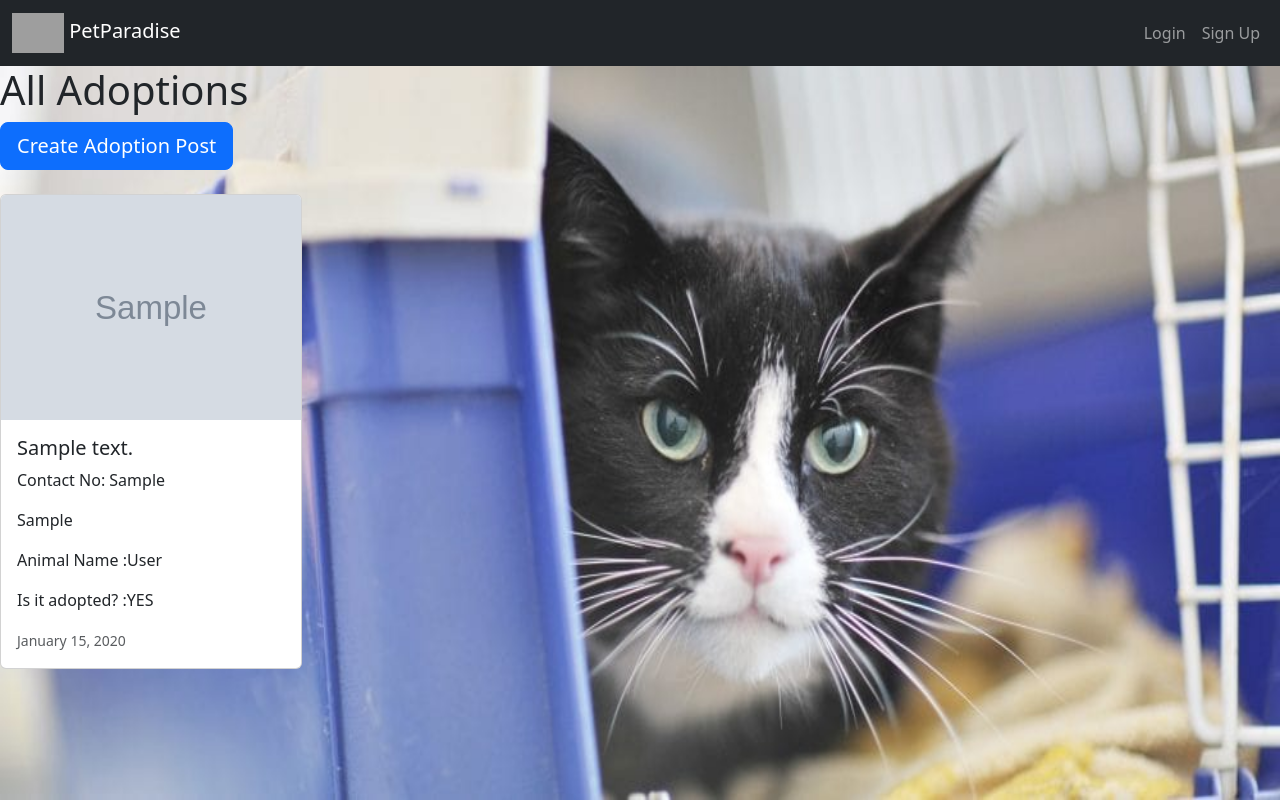
After one commit to Saidur-shemanto/PetParadise, a Django app: page /adopt/ in a window 1280 px wide. The commit adds this page. Run offline with Django 4.2, Linux system fonts and the light colour scheme; tables that the repository leaves empty hold one stand-in row (values such as "Sample post"); grey boxes marked "Sample" are stand-in pictures; some libraries are stand-ins or nearby versions; some web fonts are replaced; grey boxes are pictures that could not be loaded.

Commit message:
slight changes

```diff
--- a/adoption/models.py
+++ b/adoption/models.py
@@ -1,3 +1,24 @@
 from django.db import models
+from django.contrib.auth.models import User
 
 # Create your models here.
+class adoptionPost(models.Model):
+    Not_adopted = 'NO'
+    Adopted = 'YES'
+    adoption_choice = [
+        (Adopted, 'YES'),
+        (Not_adopted, 'NO'),
+
+    ]
+    adoptText = models.TextField()
+    adopt_image = models.ImageField(upload_to='media/', null= True, blank=True)
+    update_date = models.DateTimeField(auto_now=True, null = True)
+    create_date = models.DateTimeField(null = True)
+    adoptee = models.ForeignKey(
+        User, on_delete=models.CASCADE,
+        related_name= 'adopt_user'
+    )
+    animalName = models.CharField(max_length=30)
+    adoptee_contact = models.CharField(max_length=30, null=True)
+    adoptee_location = models.TextField()
+    adoptState = models.CharField(max_length=3, choices=adoption_choice, default=Not_adopted)
--- /dev/null
+++ b/adoption/urls.py
@@ -0,0 +1,15 @@
+
+
+from django.urls import path
+from . import views
+
+from .views import AdoptionPostListView
+from django.conf import settings
+
+app_name = 'adoptions'
+urlpatterns = [
+
+    path('', AdoptionPostListView.as_view(), name='adoption_post_list'),
+    path('AdoptionpostCreate/', views.CreateAdoptPost.as_view(), name='adopt_post_create'),
+
+]
--- a/adoption/views.py
+++ b/adoption/views.py
@@ -1,3 +1,39 @@
-from django.shortcuts import render
+from django.shortcuts import render, redirect
+from django.contrib.auth import get_user_model
+from django.contrib.auth.mixins import LoginRequiredMixin
+from django.views.generic import ListView,  CreateView
+from .models import adoptionPost
+from django.utils import timezone
+from django.urls import reverse_lazy
+from .forms import adoptionForm, adoptUpdateForm
 
-# Create your views here.
+User = get_user_model()
+
+class CreateAdoptPost(LoginRequiredMixin, CreateView):
+    model = adoptionPost
+    form_class = adoptionForm
+    template_name = 'adopt/adoption_form.html'
+    success_url = reverse_lazy('adoptions:adoption_post_list')
+
+    def form_valid(self, form):
+        form.instance.adoptee = self.request.user
+        form.instance.create_date = timezone.now()
+        return super().form_valid(form)
+
+def adoption_post_create(request):
+    if request.method == 'POST':
+        form = adoptionForm(request.POST, request.FILES)
+        if form.is_valid():
+            post = form.save(commit=False)
+            post.user = request.user
+            post.save()
+            return redirect('adoptions:post_detail', pk=post.pk)
+    else:
+        form = adoptionForm()
+    return render(request, 'adopt/adoption_form.html', {'form': form})
+
+class AdoptionPostListView(ListView):
+    model = adoptionPost
+    template_name = 'adopt/adoption_list.html'
+    context_object_name = 'adoptions'
+    ordering = ['-create_date']
--- a/discussion/views.py
+++ b/discussion/views.py
@@ -9,9 +9,6 @@
 from django.utils import timezone
 from .forms import PostCreateForm, PostUpdateForm
 
-from braces.views import SelectRelatedMixin
-from . import models
-from . import forms
 
 from django.contrib.auth import get_user_model
 
--- a/petparadise/settings.py
+++ b/petparadise/settings.py
@@ -43,6 +43,7 @@
     'bootstrap5',
     'braces',
     'crispy_forms',
+    'adoption',
 ]
 
 CRISPY_TEMPLATE_PACK = 'bootstrap5'
--- a/petparadise/urls.py
+++ b/petparadise/urls.py
@@ -18,7 +18,6 @@
 from django.urls import path, include
 from . import views
 from django.conf import settings
-from django.conf import settings
 from django.conf.urls.static import static
 
 urlpatterns = [
@@ -26,6 +25,7 @@
     path('', views.Homepage.as_view(), name='home'),
     path('user/', include('user.urls', namespace='user')),
     path('discussion/', include('discussion.urls', namespace='discussion')),
+    path('adopt/', include('adoption.urls', namespace='adoption')),
     path('user/', include('django.contrib.auth.urls')),
 ]
 
--- /dev/null
+++ b/template/adopt/adoption_list.html
@@ -0,0 +1,39 @@
+{% extends "base.html" %}
+{% load bootstrap5 %}
+
+{% block content %}
+<h1>All Adoptions</h1>
+<div class="mb-4">
+    <a href="{% url 'adoptions:adopt_post_create' %}" class="btn btn-primary btn-lg">Create Adoption Post</a>
+</div>
+
+{% if adoptions %}
+
+
+
+<div class="row">
+    {% for object_list in adoptions %}
+    <div class="col-sm-6 col-md-4 col-lg-3 mb-4">
+        <div class="card">
+            {% if object_list.adopt_image %}
+            <img src="{{ object_list.adopt_image.url }}" class="card-img-top" alt="An image"
+                style="height: auto; width: auto;">
+            {% endif %}
+            <div class="card-body">
+                <h5 class="card-text">{{ object_list.adoptText }}</h5>
+                <p class="card-text">Contact No: {{ object_list.adoptee_contact }}</p>
+                <p class="card-text">{{ object_list.adoptee_location }}</p>
+                <p class="card-text">Animal Name :{{ object_list.animalName }}</p>
+                <p class="card-text">Is it adopted? :{{ object_list.adoptState }}</p>
+                <p class="card-text"><small class="text-muted">{{ object_list.create_date|date:"F j, Y" }}</small></p>
+            </div>
+        </div>
+    </div>
+    {% endfor %}
+</div>
+
+{% else %}
+<p>There are no posts yet.</p>
+{% endif %}
+
+{% endblock %}
--- a/template/base.html
+++ b/template/base.html
@@ -42,7 +42,7 @@
                         <a class="nav-link" href="{% url 'discussion:post_list'%}">Discussion</a>
                     </li>
                     <li class="nav-item">
-                        <a class="nav-link" href="#">Adopt</a>
+                        <a class="nav-link" href="{% url 'adoption:adoption_post_list'%}">Adopt</a>
                     </li>
                     <li class="nav-item">
                         <a class="nav-link" href="#">Rescue</a>
```
Also changed, not shown: adoption/forms.py (added, +22 -0 lines), template/adopt/adoption_form.html (added, +11 -0 lines), adoption/migrations/0001_initial.py (added), discussion/migrations/0001_initial.py, media/media/279211993_1632007937177697_8001795112365885397_n_49UpX7K.jpg (added), media/media/279211993_1632007937177697_8001795112365885397_n_AWj7YnS.jpg (added), media/media/279211993_1632007937177697_8001795112365885397_n_RHS4RtJ.jpg (added), media/media/279211993_1632007937177697_8001795112365885397_n_YSJTiFm.jpg (added), media/media/279211993_1632007937177697_8001795112365885397_n_ZU9TmQ4.jpg (added), media/media/891322.png (added), media/media/rifat.jpg (added), user/migrations/0001_initial.py.
